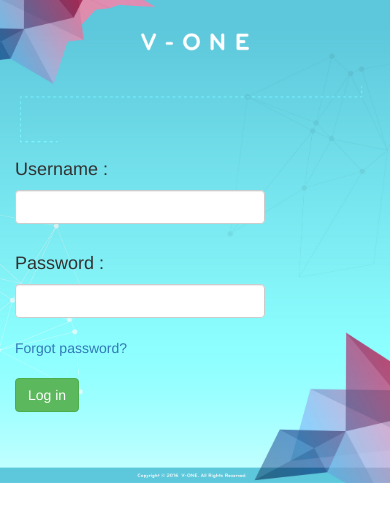
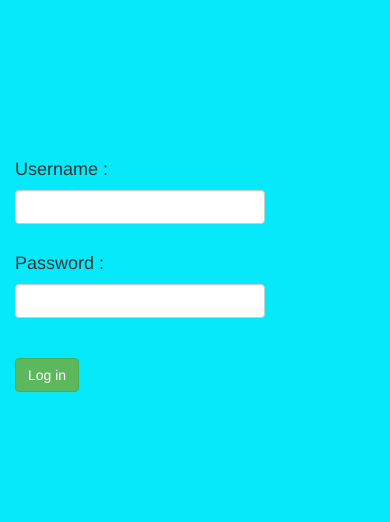
Before and after one commit to gwjeugene94/tone, a PHP site: page /login.php in a window 390 px wide. Shown: the top 522 px of the page. Run offline with PHP 8.4, Linux system fonts and the light colour scheme.

Commit message:
Add files via upload

```diff
--- a/login.php
+++ b/login.php
@@ -1,7 +1,7 @@
 <!DOCTYPE html>
 <html>
 <head>
-<meta name="viewport" content="width=device-width, initial-scale=1.0">
+<meta name="viewport" content="width=device-width, initial-scale=1.0" http-equiv="Content-Type" content="text/html; charset=utf-8">
 <link href = "css/bootstrap.min.css" rel = "stylesheet">
 <link href = "tone_login.css" rel = "stylesheet">
 <link href="font-awesome/css/font-awesome.min.css" rel="stylesheet" type="text/css">
@@ -24,8 +24,6 @@ $form = <<<EOT
 <br>
 <h4>Password : </h4>
 <input type="password" class = "form-control status-box" name="password" required>
-<br>
-<a href="forgetpass.php">Forgot password?</a>
 <br>
 <br>
 <input type="submit" class = "btn btn-success" name="submit" value="Log in"><br>
--- a/tone_login.css
+++ b/tone_login.css
@@ -1,8 +1,5 @@
 body{
-    background-image: url('img/sign up-01.jpg');
-    background-size: 100%;
-    background-repeat: no-repeat;
-
+    background-color: #05E9FA;
 }
 
 .navbar{
@@ -33,7 +30,7 @@ body{
 }
 
 .login{
-	margin-top: 280px;
+	margin-top: 100px;
 }
 
 .form-control{
@@ -43,10 +40,7 @@ body{
 @media(max-width:767px) {
 
 body{
-    background-image: url('img/sign up-01.jpg');
-    background-size: cover;
-    background-repeat: no-repeat;
-
+    background-color: #05E9FA;
 }
 
 nav{
@@ -66,10 +60,7 @@ nav{
 @media (max-width: 480px) {
 
 body{
-    background-image: url('img/sign up-01.jpg');
-    background-size: cover;
-    background-repeat: no-repeat;
-
+    background-color: #05E9FA;
 }
 
 nav{
```
